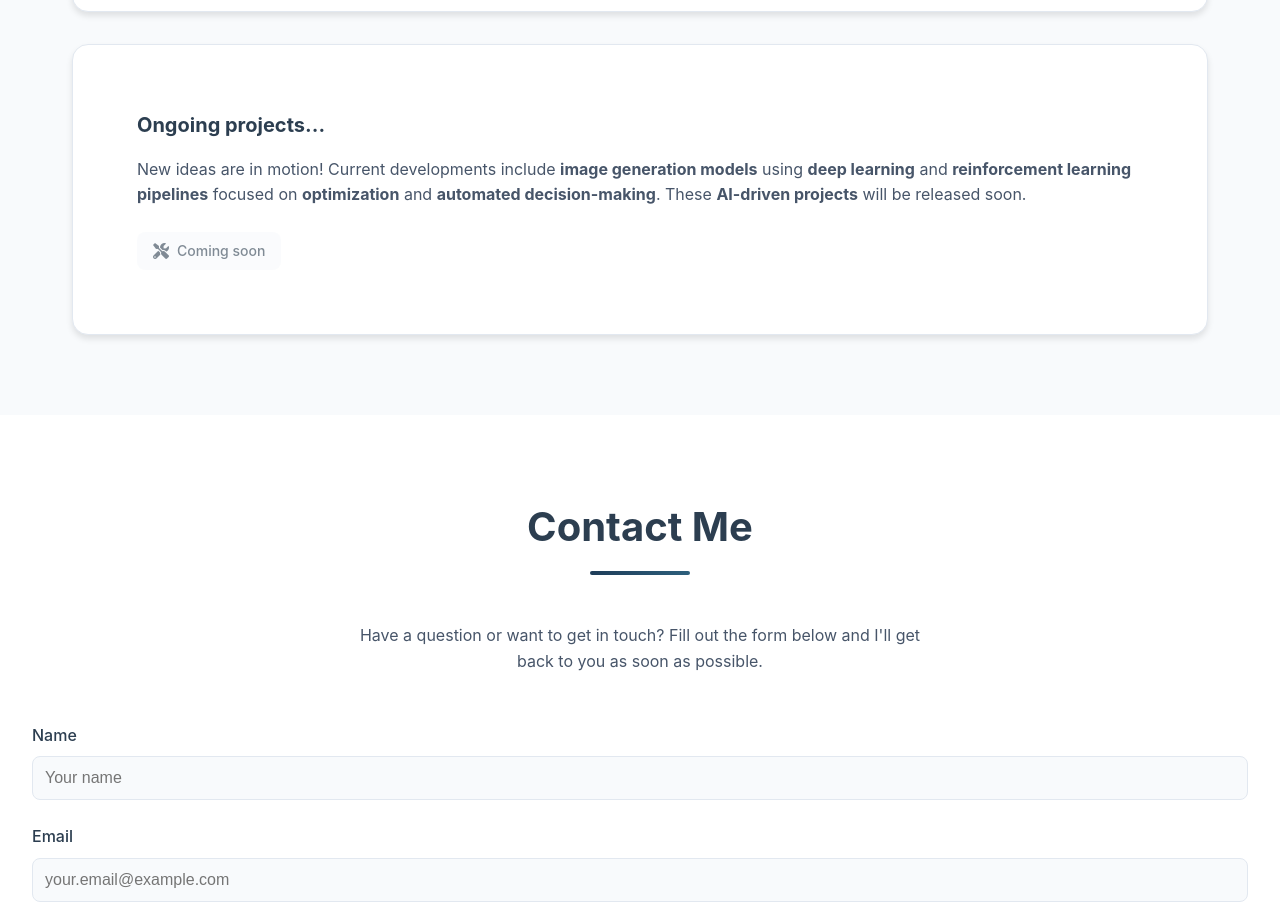
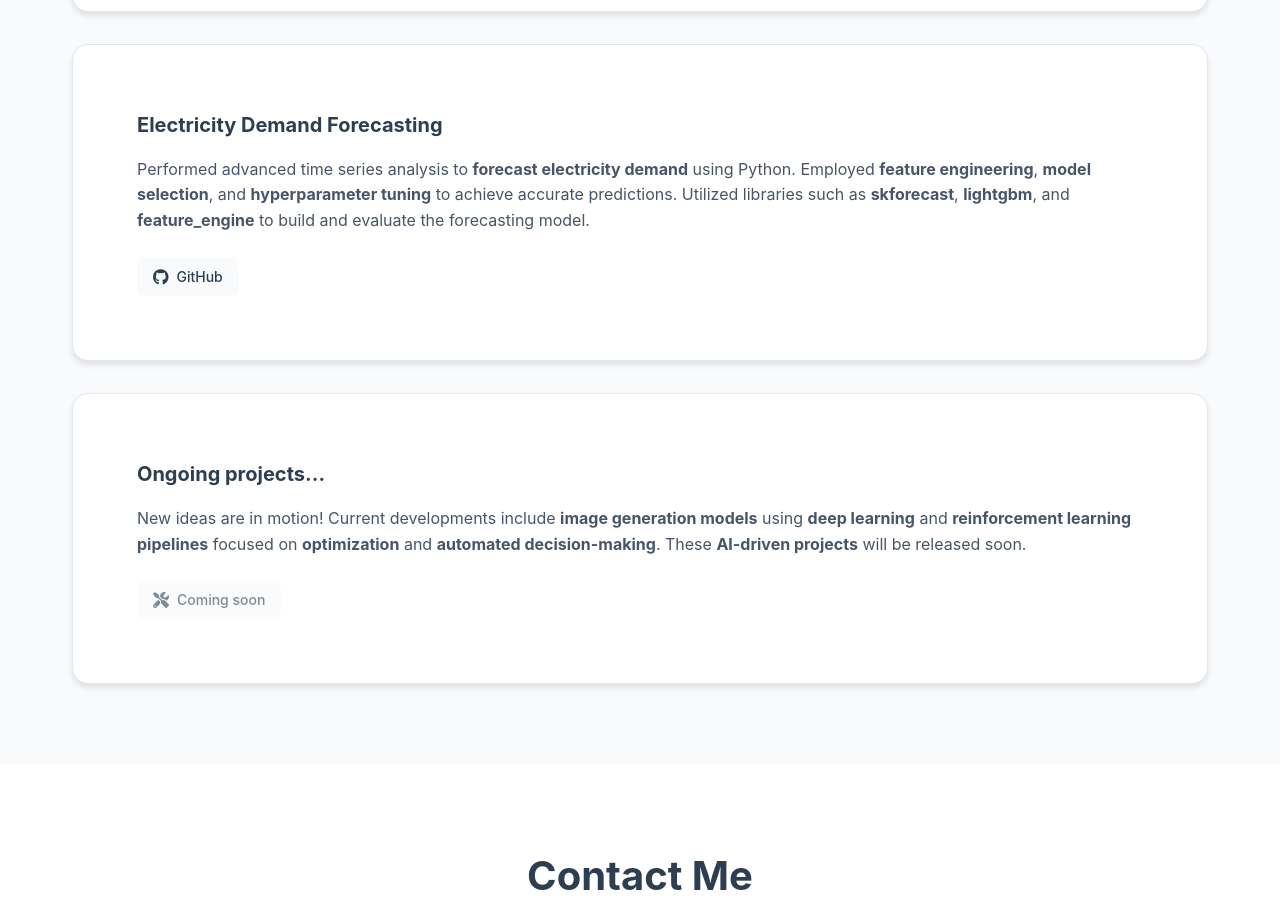
Before and after one commit to pablo-legeren/Prueba-web-personal, a website: page index.html in a window 1280 px wide. Shown: the part 6413-7322 px from the top of the page. Drawn offline with Linux system fonts and the light colour scheme.

Commit message:
Upload new project (TS)

```diff
--- a/index.html
+++ b/index.html
@@ -267,6 +267,18 @@
 
                 <div class="project-card">
                     <div class="project-content">
+                        <h3>Electricity Demand Forecasting</h3>
+                        <p>Performed advanced time series analysis to <strong>forecast electricity demand</strong> using Python. Employed <strong>feature engineering</strong>, <strong>model selection</strong>, and <strong>hyperparameter tuning</strong> to achieve accurate predictions. Utilized libraries such as <strong>skforecast</strong>, <strong>lightgbm</strong>, and <strong>feature_engine</strong> to build and evaluate the forecasting model.</p>
+                        <div class="project-links">
+                            <a href="https://github.com/pablo-legeren/ElectricityDemand" target="_blank" rel="noopener noreferrer" class="project-link">
+                                <i class="fab fa-github"></i> GitHub
+                            </a>
+                        </div>
+                    </div>
+                </div>
+
+                <div class="project-card">
+                    <div class="project-content">
                         <h3>Ongoing projects...</h3>
                         <p>New ideas are in motion! Current developments include <strong>image generation models</strong> using <strong>deep learning</strong> and <strong>reinforcement learning pipelines</strong> focused on <strong>optimization</strong> and <strong>automated decision-making</strong>. These <strong>AI-driven projects</strong> will be released soon.</p>
                         <div class="project-links">
```
